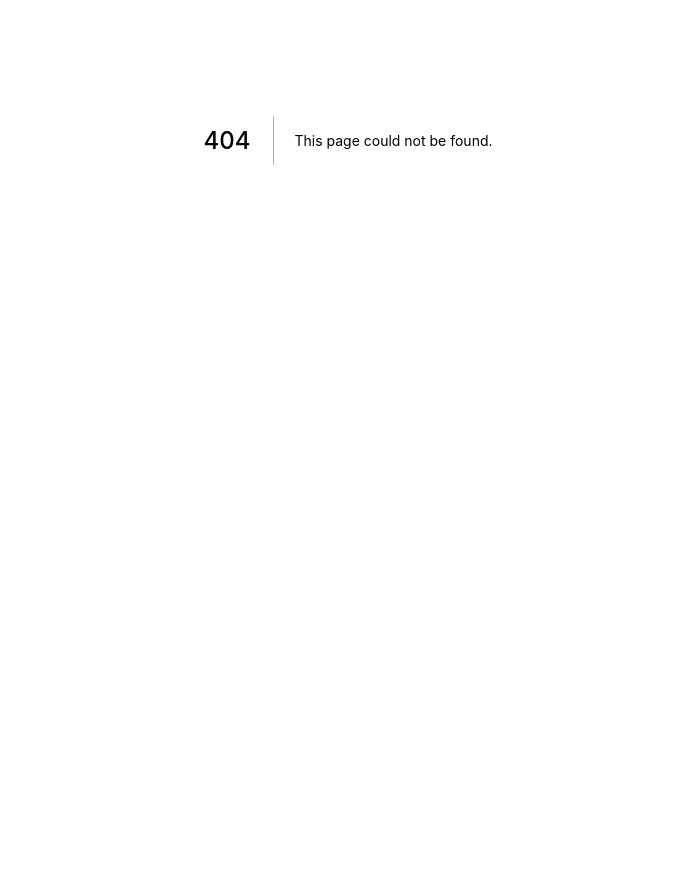
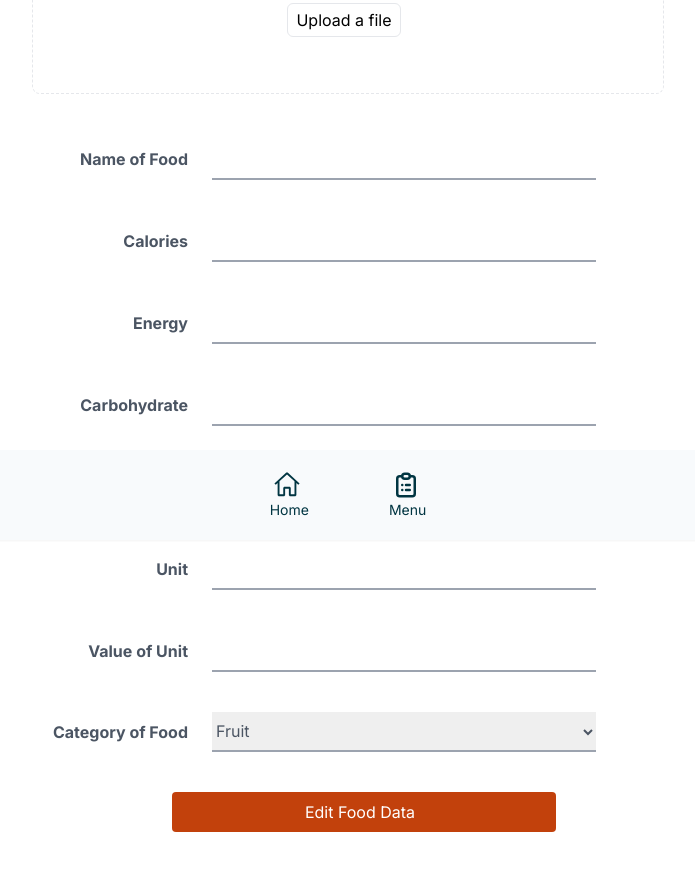
Before and after one commit to FINAL-PROJECT-ALTA/FE, a Next.js app: page /admin/category/editFood in a window 1280 px wide. Before the commit this address had no page. Shown: the part 260-1130 px from the top of the page, without its empty margins (292-987 px from the left). Before the commit the page ends 800 px from the top, so only its background shows below. Built offline with nearby package versions, Linux system fonts and the light colour scheme.

Commit message:
add static page edit food data for admin

```diff
--- /dev/null
+++ b/pages/admin/category/editFood/index.jsx
@@ -0,0 +1,200 @@
+import NavbarApp from '../../../../components/navbar_admin';
+import FeatureTitle from '../../../../components/featureTitle';
+import NavAdmin from '../../../../components/navigation_admin';
+import { useState, useEffect } from 'react';
+import { useRouter } from 'next/router';
+
+function AddFood() {
+  const router = useRouter();
+
+  const [food, setFood] = useState('');
+  const [calories, setCalories] = useState(0);
+  const [energy, setEnergy] = useState(0);
+  const [carbohidrate, setCarbohidrate] = useState(0);
+  const [protein, setProtein] = useState(0);
+  const [unit, setUnit] = useState('');
+  const [unitValue, setUnitValue] = useState(0);
+  const [category, setCategory] = useState([
+    'Fruit',
+    'Drink',
+    'Junk Food',
+    'Food',
+    'Snack',
+  ]);
+
+  return (
+    <div>
+      <NavbarApp />
+      <div className="mt-10">
+        <center>
+          <FeatureTitle text="Edit Data Food" />
+        </center>
+        <section className="flex flex-col w-full h-full p-1 overflow-auto mt-5">
+          <header className="flex flex-col items-center justify-center py-12 text-base text-blueGray-500 transition duration-500 ease-in-out transform bg-white border border-dashed rounded-lg focus:border-blue-500 focus:outline-none focus:shadow-outline focus:ring-2 ring-offset-current ring-offset-2">
+            <p className="flex flex-wrap justify-center mb-3 text-base leading-7 text-blueGray-500">
+              <span>Drag and drop your files anywhere or</span>
+            </p>
+            {/* <input
+              type="file"
+              style={{ display: 'none' }}
+              id="imgUpload"
+              // ref={fileInputRef}
+            /> */}
+            <label>
+              <button
+                className="w-auto px-2 py-1 my-2 mr-2 text-blueGray-500 transition duration-500 ease-in-out transform border rounded-md hover:text-blueGray-600 text-md focus:shadow-outline focus:outline-none focus:ring-2 ring-offset-current ring-offset-2 hover:bg-gray-100"
+                onClick={'#imgUpload'}
+              >
+                Upload a file{' '}
+              </button>
+            </label>
+          </header>
+        </section>
+
+        {/* name food */}
+        <div className="flex items-center mb-5 mt-10">
+          <label
+            className="inline-block w-40 mr-6 text-right
+                                 font-bold text-gray-600"
+          >
+            Name of Food
+          </label>
+          <input
+            type="text"
+            className="w-[18rem] sm:w-96 md:w-96 lg:w-96 py-2 border-b-2 border-gray-400 focus:border-green-400
+                      text-gray-600 placeholder-gray-400
+                      outline-none "
+          />
+        </div>
+
+        {/* calories */}
+        <div className="flex items-center mb-5 mt-10">
+          <label
+            className="inline-block w-40 mr-6 text-right
+                                 font-bold text-gray-600"
+          >
+            Calories
+          </label>
+          <input
+            type="text"
+            className="w-[18rem] sm:w-96 md:w-96 lg:w-96 py-2 border-b-2 border-gray-400 focus:border-green-400
+                      text-gray-600 placeholder-gray-400
+                      outline-none "
+          />
+        </div>
+
+        {/* Energy */}
+        <div className="flex items-center mb-5 mt-10">
+          <label
+            className="inline-block w-40 mr-6 text-right
+                                 font-bold text-gray-600"
+          >
+            Energy
+          </label>
+          <input
+            type="text"
+            className="w-[18rem] sm:w-96 md:w-96 lg:w-96 py-2 border-b-2 border-gray-400 focus:border-green-400
+                      text-gray-600 placeholder-gray-400
+                      outline-none "
+          />
+        </div>
+
+        {/* carbohydrate */}
+        <div className="flex items-center mb-5 mt-10">
+          <label
+            className="inline-block w-40 mr-6 text-right
+                                 font-bold text-gray-600"
+          >
+            Carbohydrate
+          </label>
+          <input
+            type="text"
+            className="w-[18rem] sm:w-96 md:w-96 lg:w-96 py-2 border-b-2 border-gray-400 focus:border-green-400
+                      text-gray-600 placeholder-gray-400
+                      outline-none "
+          />
+        </div>
+
+        {/* protein */}
+        <div className="flex items-center mb-5 mt-10">
+          <label
+            className="inline-block w-40 mr-6 text-right
+                                 font-bold text-gray-600"
+          >
+            Protein
+          </label>
+          <input
+            type="text"
+            className="w-[18rem] sm:w-96 md:w-96 lg:w-96 py-2 border-b-2 border-gray-400 focus:border-green-400
+                      text-gray-600 placeholder-gray-400
+                      outline-none "
+          />
+        </div>
+
+        {/* unit */}
+        <div className="flex items-center mb-5 mt-10">
+          <label
+            className="inline-block w-40 mr-6 text-right
+                                 font-bold text-gray-600"
+          >
+            Unit
+          </label>
+          <input
+            type="text"
+            className="w-[18rem] sm:w-96 md:w-96 lg:w-96 py-2 border-b-2 border-gray-400 focus:border-green-400
+                      text-gray-600 placeholder-gray-400
+                      outline-none "
+          />
+        </div>
+
+        {/* value unit */}
+        <div className="flex items-center mb-5 mt-10">
+          <label
+            className="inline-block w-40 mr-6 text-right
+                                 font-bold text-gray-600"
+          >
+            Value of Unit
+          </label>
+          <input
+            type="number"
+            className="w-[18rem] sm:w-96 md:w-96 lg:w-96 py-2 border-b-2 border-gray-400 focus:border-green-400
+                      text-gray-600 placeholder-gray-400
+                      outline-none "
+          />
+        </div>
+
+        {/* Category food */}
+        <div className="flex items-center mb-5 mt-10">
+          <label
+            className="inline-block w-40 mr-6 text-right
+                                 font-bold text-gray-600"
+          >
+            Category of Food
+          </label>
+          <select
+            className="w-[18rem] sm:w-96 md:w-96 lg:w-96 py-2 border-b-2 border-gray-400 focus:border-green-400
+                      text-gray-600 placeholder-gray-400
+                      outline-none"
+          >
+            <option>Fruit</option>
+            <option>Drink</option>
+            <option>Junk Food</option>
+            <option>Food</option>
+            <option>Snack</option>
+          </select>
+        </div>
+        <div className="flex w-96 mt-10 mb-10 ml-36">
+          <button
+            // onClick={validateSignUp}
+            className="flex items-center justify-center focus:outline-none text-white text-sm sm:text-base bg-orange-700 hover:bg-orange-500 rounded py-2 w-full transition duration-150 ease-in"
+          >
+            <span className="mr-2">Edit Food Data</span>
+          </button>
+        </div>
+      </div>
+      <NavAdmin />
+    </div>
+  );
+}
+
+export default AddFood;
```
